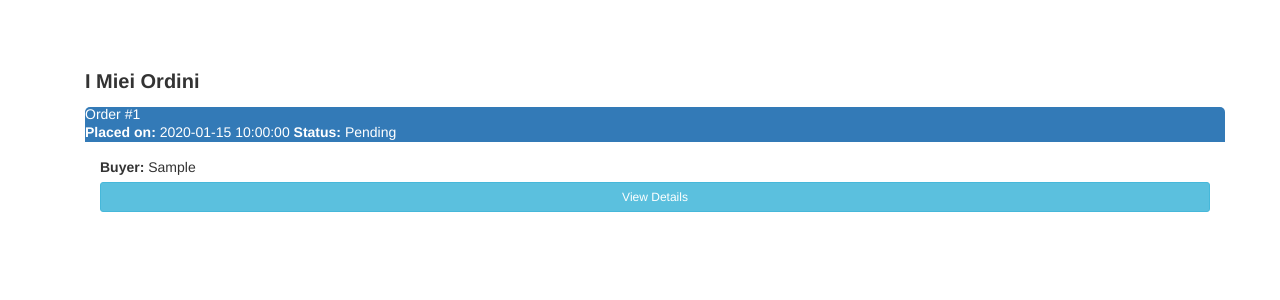
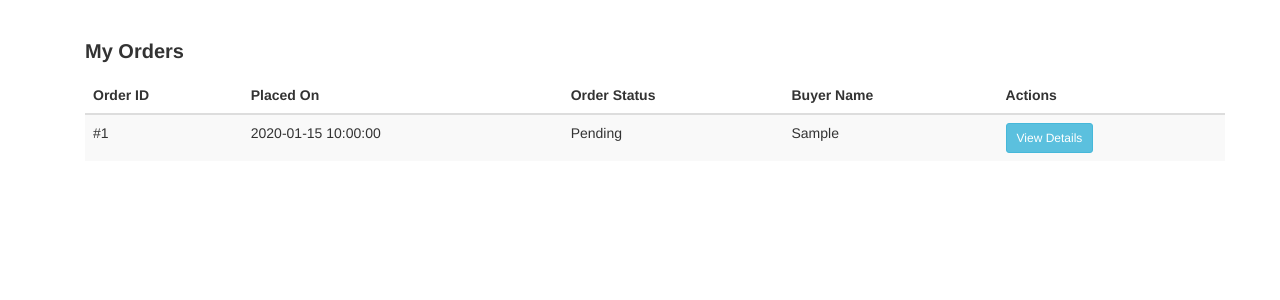
Before and after one commit to danielcarpitella/db_project, a Flask app: page /seller/orders in a window 1280 px wide. Shown: the part 62-362 px from the top of the page. Run offline with Flask 3, Linux system fonts and the light colour scheme; a user stored in the database is signed in; tables that the repository leaves empty hold one stand-in row (values such as "Sample post"); some libraries are stand-ins or nearby versions.

Commit message:
minor changes

```diff
--- a/app/static/style.css
+++ b/app/static/style.css
@@ -137,3 +137,17 @@
 .card-body .mt-auto {
     margin-top: auto;
 }
+/* Stile per il numero dell'ordine */
+.order-number {
+    font-size: 1.5rem; /* Aumenta la dimensione del testo */
+    font-weight: bold;
+    color: #1a1a1a; /* Colore coerente con il pulsante "Update Status" */
+}
+
+/* Stile per la linea di divisione */
+.divider {
+    border: 0;
+    height: 2px; /* Aumenta l'altezza della linea */
+    background: #1a1a1a; /* Colore coerente con il pulsante "Update Status" */
+    margin: 1rem 0;
+}
--- a/app/templates/sellers_orders.html
+++ b/app/templates/sellers_orders.html
@@ -1,23 +1,34 @@
 {% extends "base_seller.html" %}
 
-{% block title %}I My Orders{% endblock %}
+{% block title %}My Orders{% endblock %}
+
 {% block page_content %}
-<div class="container mt-5">
-    <h2 class="mb-4">I Miei Ordini</h2>
-    {% for order in orders %}
-    <div class="card mb-4 shadow-sm">
-        <div class="card-header bg-primary text-white d-flex justify-content-between align-items-center">
-            <h5 class="card-title mb-0">Order #{{ order.order_id }}</h5>
-            <div>
-                <span><strong>Placed on:</strong> {{ order.created_at.strftime('%Y-%m-%d %H:%M:%S') }}</span>
-                <span class="ml-3"><strong>Status:</strong> {{ order.order_status }}</span>
-            </div>
-        </div>
-        <div class="card-body">
-            <p><strong>Buyer:</strong> {{ order.buyer_name }}</p>
-            <a href="{{ url_for('orders.seller_order_detail', order_id=order.order_id) }}" class="btn btn-info btn-sm">View Details</a>
-        </div>
-    </div>
-    {% endfor %}
+<div class="container">
+    <h2 class="mt-4">My Orders</h2>
+
+    <table class="table table-striped">
+        <thead>
+            <tr>
+                <th>Order ID</th>
+                <th>Placed On</th>
+                <th>Order Status</th>
+                <th>Buyer Name</th>
+                <th>Actions</th>
+            </tr>
+        </thead>
+        <tbody>
+            {% for order in orders %}
+            <tr>
+                <td>#{{ order.order_id }}</td>
+                <td>{{ order.created_at.strftime('%Y-%m-%d %H:%M:%S') }}</td>
+                <td>{{ order.order_status }}</td>
+                <td>{{ order.buyer_name }}</td>
+                <td>
+                    <a href="{{ url_for('orders.seller_order_detail', order_id=order.order_id) }}" class="btn btn-info btn-sm">View Details</a>
+                </td>
+            </tr>
+            {% endfor %}
+        </tbody>
+    </table>
 </div>
 {% endblock %}
```
Also changed, not shown: app/templates/sellers_orders_details.html (+10 -7 lines), app/templates/user_seller.html (+6 -6 lines).
